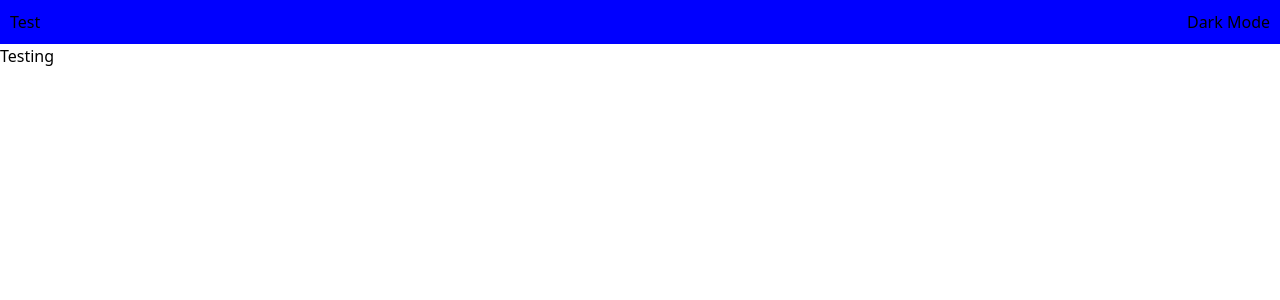
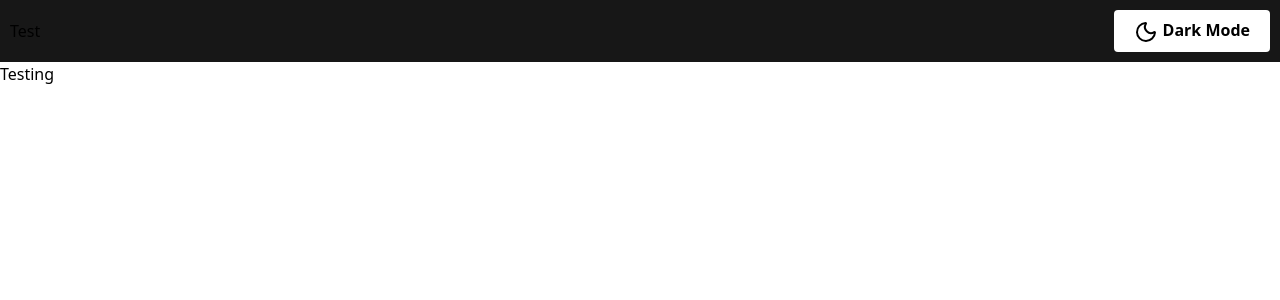
Before and after one commit to AtheoJester23/Typetype, a React (Vite) app: page / in a window 1280 px wide. Shown: the top 300 px of the page. Built offline with nearby package versions, Linux system fonts and the light colour scheme.

Commit message:
fix: toggle mode button

```diff
--- a/package.json
+++ b/package.json
@@ -11,6 +11,7 @@
   },
   "dependencies": {
     "@tailwindcss/vite": "^4.1.14",
+    "lucide-react": "^0.545.0",
     "react": "^19.1.1",
     "react-dom": "^19.1.1",
     "react-router-dom": "^7.9.4",
--- a/src/components/Navbar.tsx
+++ b/src/components/Navbar.tsx
@@ -1,3 +1,4 @@
+import { Moon, Sun } from "lucide-react";
 import { useTheme } from "../context/ThemeContext";
 
 const Navbar = () => {
@@ -7,8 +8,11 @@ const Navbar = () => {
         <div className="Navbar">
             <h1>Test</h1>
 
-            <button onClick={toggleTheme}>
-                {theme === "light" ? "Dark" : "Light"} Mode
+            <button onClick={toggleTheme} className="bg-white py-2 px-5 rounded font-bold cursor-pointer">
+                {theme === "light"
+                    ? (<span><Moon className="inline" /> Dark </span>)
+                    : (<span><Sun className="inline" /> Light </span>)}
+                        Mode
             </button>
         </div>
     );
--- a/src/index.css
+++ b/src/index.css
@@ -1,13 +1,17 @@
 @import "tailwindcss";
 
 .Navbar{
-  background-color: blue;
+  background-color: rgb(23,23,23);
   display: flex;
   justify-content: space-between;
   align-items: center;
   padding: 10px;
 }
 
+.dark{
+  background-color: rgb(11,11,11)
+}
+
 .NonExistent{
   @apply h-screen bg-gray-500 flex justify-center items-center flex-col;
 }
```
Also changed, not shown: 1 other file (tests, documents, lock files or other folders).
